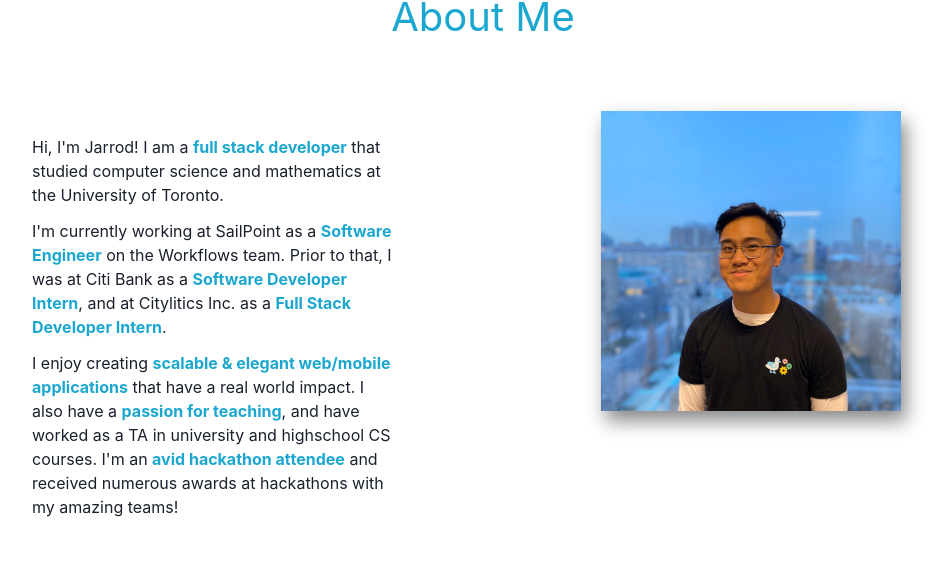
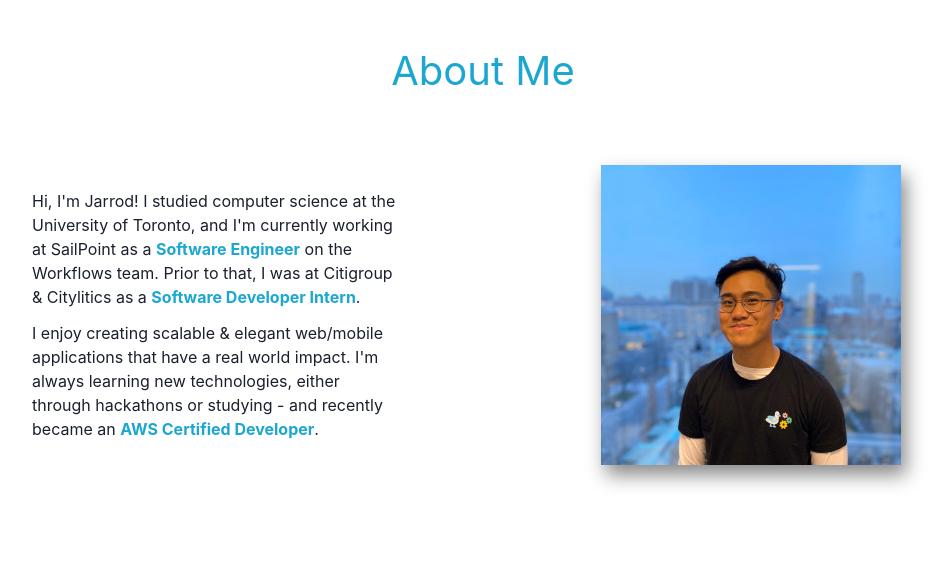
Before and after one commit to jcserv/portfolio, a Next.js app: page / in a window 1280 px wide. Shown: the part 871-1440 px from the top of the page, without its empty margins (157-1106 px from the left). Built offline with nearby package versions, Linux system fonts and the light colour scheme; no server answers.

Commit message:
chore: update about section

```diff
--- a/components/sections/About.jsx
+++ b/components/sections/About.jsx
@@ -1,6 +1,7 @@
 import {
   GridItem,
   Image,
+  Link,
   SimpleGrid,
   Text,
   useBreakpointValue,
@@ -16,31 +17,40 @@ const Bio = ({ secondary }) => (
   <GridItem>
     <VStack m="auto" w="75%" spacing="12px" pt="5%">
       <Text>
-        Hi, I&apos;m Jarrod! I am a{" "}
-        <strong style={{ color: secondary }}>full stack developer</strong> that
-        studied computer science and mathematics at the University of Toronto.
+        Hi, I&apos;m Jarrod! I studied computer science at the University of
+        Toronto, and I&apos;m currently working at{" "}
+        <Link href="https://www.sailpoint.com/" isExternal>
+          SailPoint
+        </Link>{" "}
+        as a <strong style={{ color: secondary }}>Software Engineer</strong> on
+        the Workflows team. Prior to that, I was at{" "}
+        <Link href="https://www.citigroup.com/citi/" isExternal>
+          Citigroup
+        </Link>{" "}
+        &{"  "}
+        <Link href="https://citylitics.com/" isExternal>
+          Citylitics
+        </Link>{" "}
+        as a{" "}
+        <strong style={{ color: secondary }}>Software Developer Intern</strong>.
       </Text>
       <Text>
-        I&apos;m currently working at SailPoint as a{" "}
-        <strong style={{ color: secondary }}>Software Engineer</strong> on the
-        Workflows team. Prior to that, I was at Citi Bank as a{" "}
-        <strong style={{ color: secondary }}>Software Developer Intern</strong>,
-        and at Citylitics Inc. as a{" "}
+        I enjoy creating scalable & elegant web/mobile applications that have a
+        real world impact. I&apos;m always learning new technologies, either
+        through{" "}
+        <Link href="https://devpost.com/jcserv" isExternal>
+          hackathons
+        </Link>{" "}
+        or studying - and recently became an{" "}
         <strong style={{ color: secondary }}>
-          Full Stack Developer Intern
+          <Link
+            href="https://www.credly.com/badges/517ae2cf-990f-4e3f-acf7-c7dc692c67a0/public_url"
+            isExternal
+          >
+            AWS Certified Developer
+          </Link>
         </strong>
         .
-      </Text>
-      <Text>
-        I enjoy creating{" "}
-        <strong style={{ color: secondary }}>
-          scalable & elegant web/mobile applications
-        </strong>{" "}
-        that have a real world impact. I also have a{" "}
-        <strong style={{ color: secondary }}>passion for teaching</strong>, and
-        have worked as a TA in university and highschool CS courses. I&apos;m an{" "}
-        <strong style={{ color: secondary }}>avid hackathon attendee</strong>{" "}
-        and received numerous awards at hackathons with my amazing teams!
       </Text>
     </VStack>
   </GridItem>
```
Also changed, not shown: public/sw.js (+40 -44 lines), 2 other files (tests, documents, lock files or other folders).
